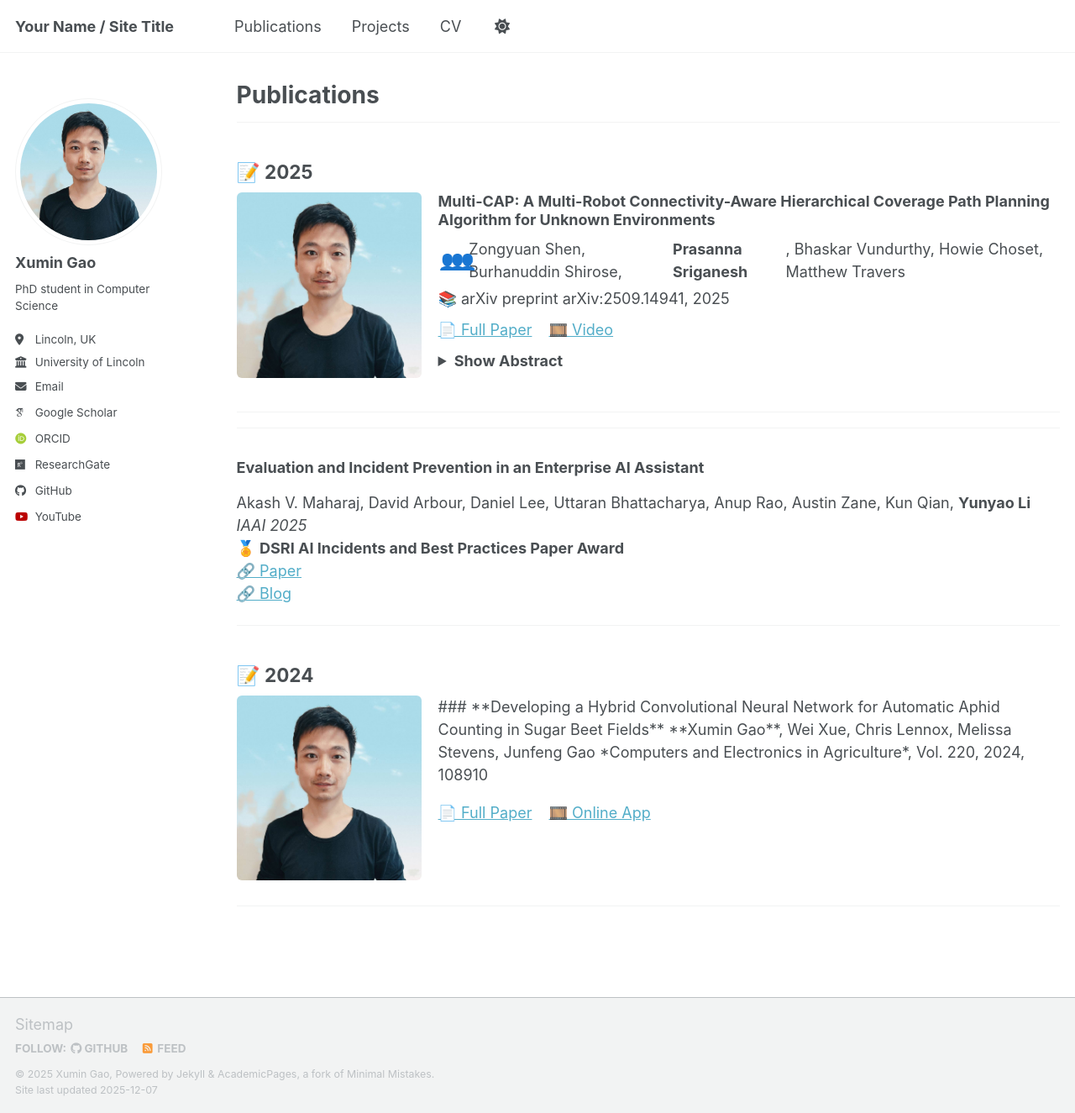
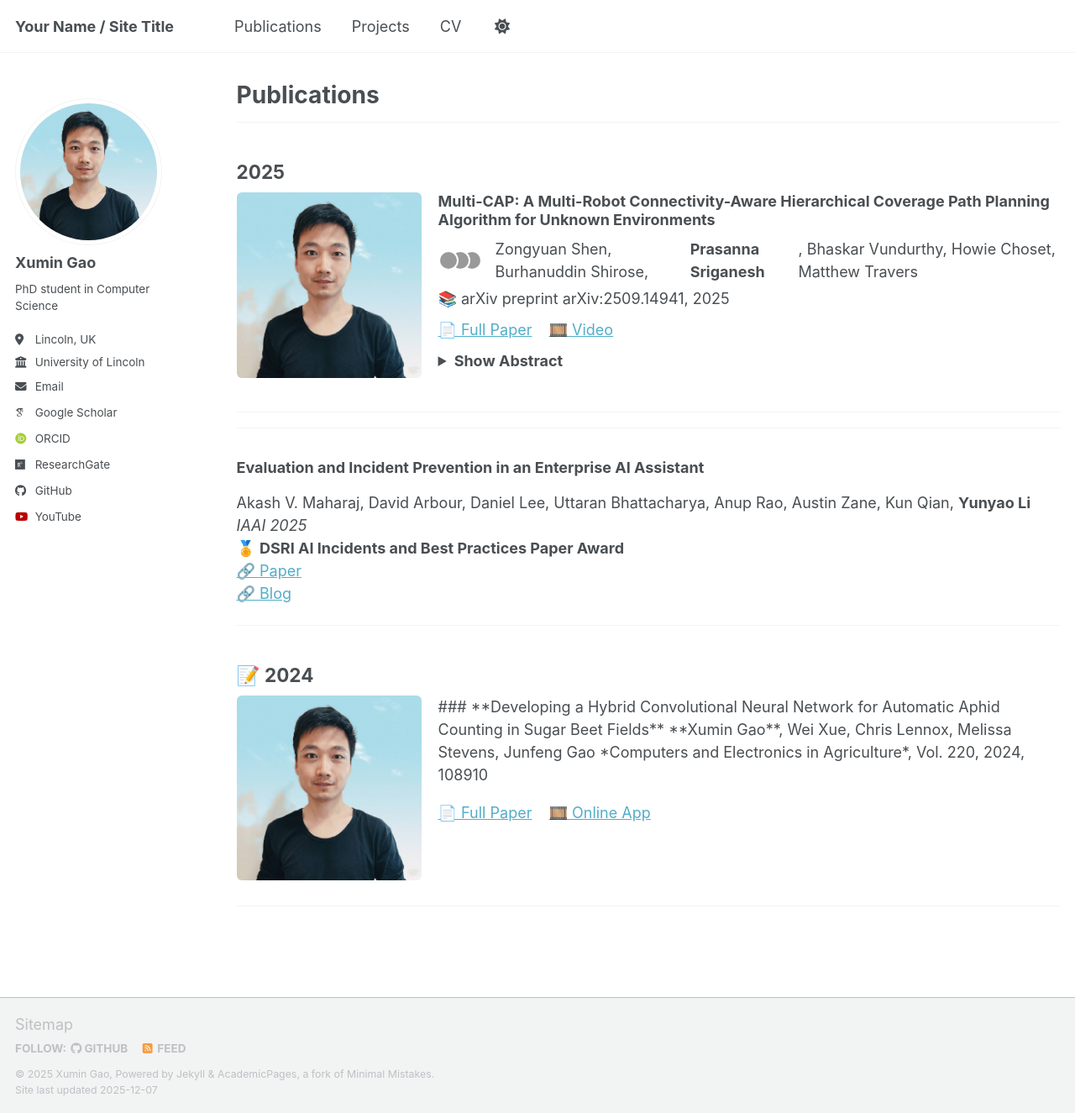
Before and after one commit to XuminGaoGithub/XuminGaoGithub.github.io, a Jekyll site: the page built from _pages/publications.md, in a window 1280 px wide and 1325 px high. Shown: the whole window at 84% size. Built offline with Jekyll 4.4.1, drawn with Linux system fonts in a browser that asks for light colours; some web fonts are replaced; a script bundle is joined from its source files by our own code; library files that are not in the unit come from our copies.

Commit message:
Update publications.md

```diff
--- a/_pages/publications.md
+++ b/_pages/publications.md
@@ -11,7 +11,8 @@ author_profile: true
 
 ---
 
-## 📝 2025
+
+## 2025
 
 <div style="display: flex; align-items: flex-start; gap: 20px; margin-bottom: 40px;">
 
@@ -29,11 +30,11 @@ author_profile: true
     </h3>
 
     <!-- Authors: 三个交错人头 -->
-    <p style="margin: 5px 0; line-height:1.5em; display:flex; align-items:center; gap:8px;">
-      <span style="position: relative; width: 40px; height: 24px; display:inline-block;">
-        <span style="position:absolute; left:0; top:0;">👤</span>
-        <span style="position:absolute; left:12px; top:0;">👤</span>
-        <span style="position:absolute; left:24px; top:0;">👤</span>
+    <p style="margin: 5px 0; display:flex; align-items:center; gap:8px;">
+      <span style="display: flex; margin-right:8px;">
+        <span style="width:24px; height:24px; border-radius:50%; background:#999; display:inline-block; border: 2px solid #fff; margin-left:0; z-index:3; position:relative;"></span>
+        <span style="width:24px; height:24px; border-radius:50%; background:#999; display:inline-block; border: 2px solid #fff; margin-left:-10px; z-index:2; position:relative;"></span>
+        <span style="width:24px; height:24px; border-radius:50%; background:#999; display:inline-block; border: 2px solid #fff; margin-left:-10px; z-index:1; position:relative;"></span>
       </span>
       Zongyuan Shen, Burhanuddin Shirose, <b>Prasanna Sriganesh</b>, Bhaskar Vundurthy, Howie Choset, Matthew Travers
     </p>
@@ -62,6 +63,7 @@ author_profile: true
 </div>
 
 ---
+
 
 
 
```
